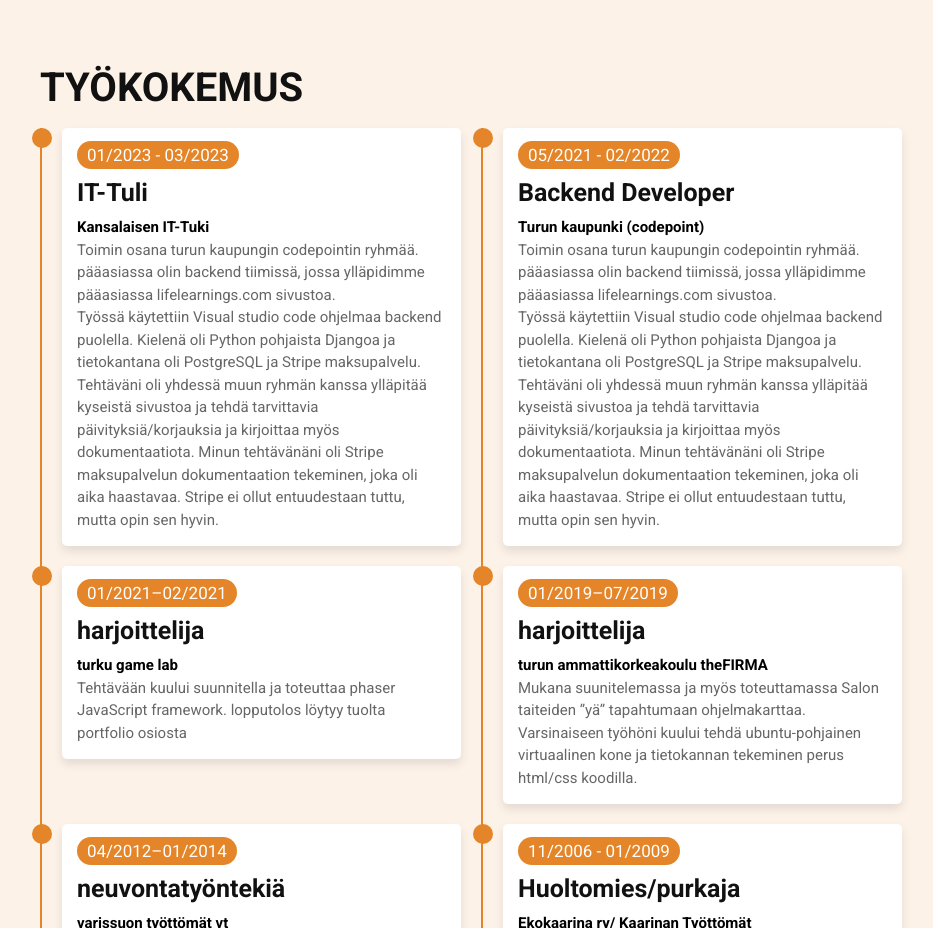
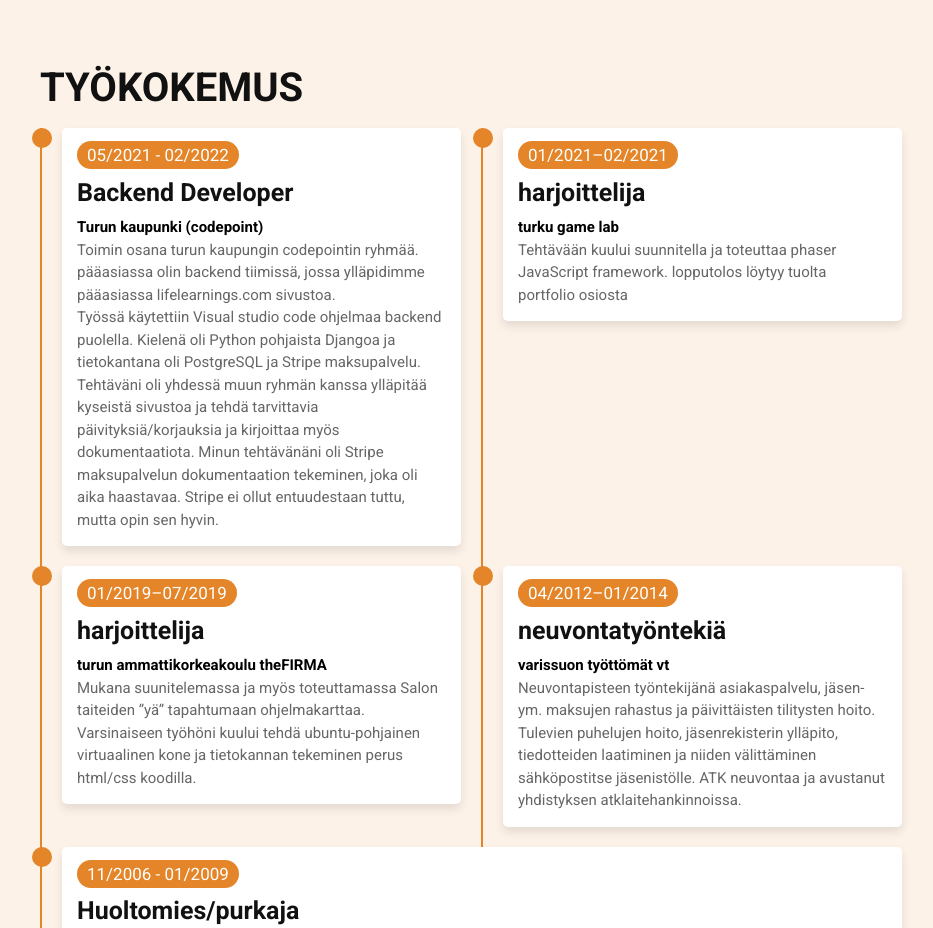
Before and after one commit to jounikivi/CVsivusto, a plain HTML site: page index.html in a window 1280 px wide. Shown: the part 2626-3554 px from the top of the page, without its empty margins (309-1242 px from the left). Drawn offline with Linux system fonts and the light colour scheme.

Commit message:
Update index.html

```diff
--- a/index.html
+++ b/index.html
@@ -216,15 +216,16 @@
       <h1 class="heading"><span>  </span> työkokemus</h1>
 
       <div class="box-container">
-        <div class="box">
+        <!-- <div class="box">
           <div class="content">
             <span> 01/2023 - 03/2023 </span>
-            <h3>IT-Tuli</h3>
+            <h3>IT-Tuki</h3>
             <h1>Kansalaisen IT-Tuki</h1>
-            <p>Toimin osana turun kaupungin codepointin ryhmää. pääasiassa olin backend tiimissä, jossa ylläpidimme pääasiassa lifelearnings.com sivustoa.</p>
-            <p>Työssä käytettiin Visual studio code ohjelmaa backend puolella. Kielenä oli Python pohjaista Djangoa ja tietokantana oli PostgreSQL ja Stripe maksupalvelu. Tehtäväni oli yhdessä muun ryhmän kanssa ylläpitää kyseistä sivustoa ja tehdä tarvittavia päivityksiä/korjauksia ja kirjoittaa myös dokumentaatiota. Minun tehtävänäni oli Stripe maksupalvelun dokumentaation tekeminen, joka oli aika haastavaa. Stripe ei ollut entuudestaan tuttu, mutta opin sen hyvin.</p>
+            <p>Työtehtäväni kuului muun muassa Kansalaisen IT-tuen asiakkaiden auttamista
+              tietoteknisten ongelmien kanssa kuten tietokoneen käytön opastamista,
+              käyttöliittymien päivittämistä ja korjaamista</p>
           </div>
-        </div>
+        </div> -->
         <div class="box">
           <div class="content">
             <span> 05/2021 - 02/2022 </span>
```
